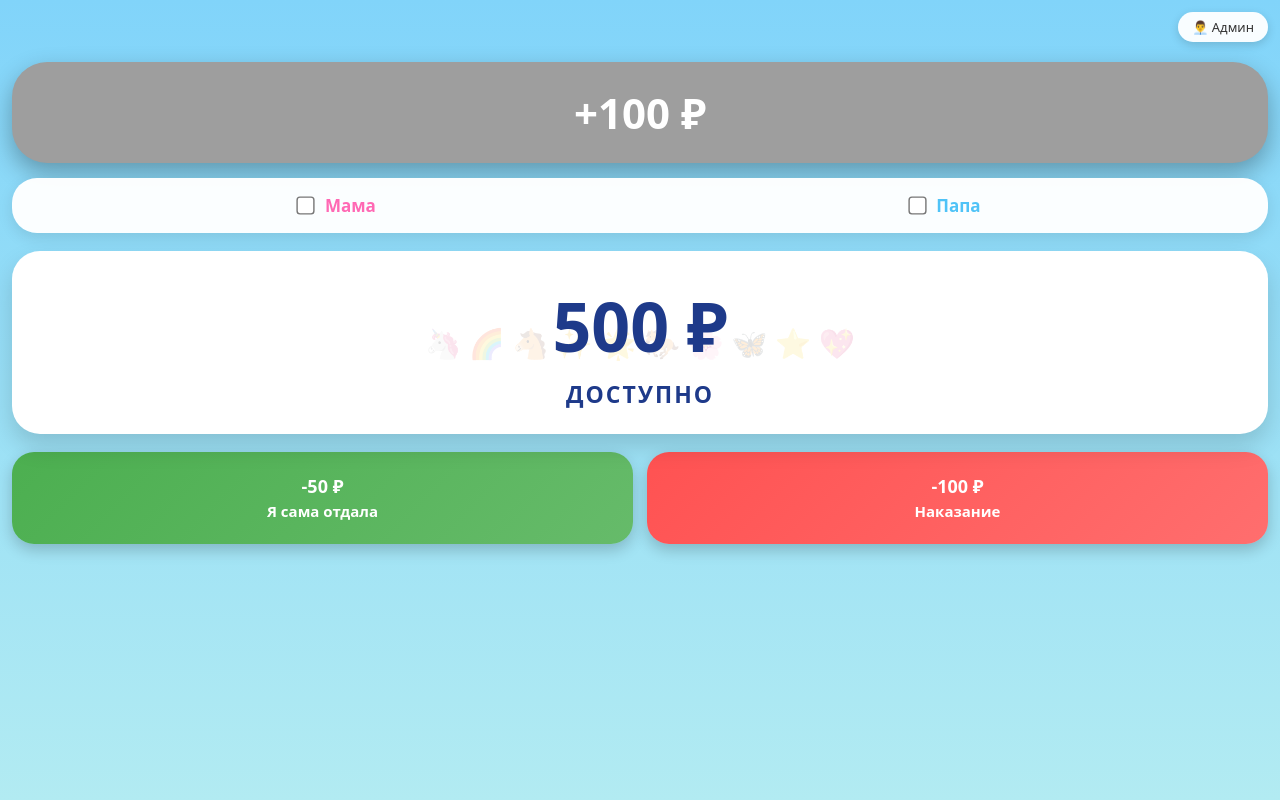
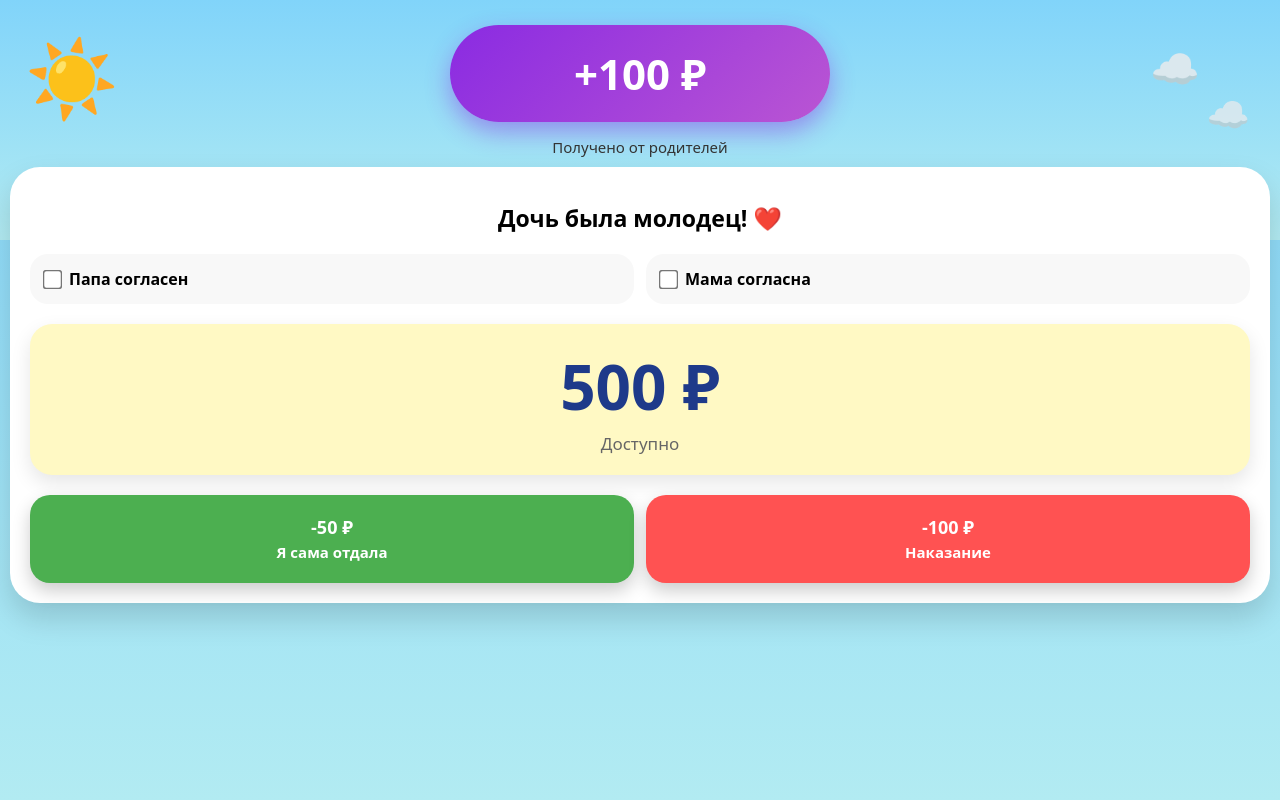
Before and after one commit to Daron6030/KidsAllowanceApp, a Flask app: page / in a window 1280 px wide. Run offline with Flask 3, Linux system fonts and the light colour scheme.

Commit message:
Update index.html

```diff
--- a/templates/index.html
+++ b/templates/index.html
@@ -8,145 +8,168 @@
         * { margin: 0; padding: 0; box-sizing: border-box; }
         body {
             font-family: system-ui, -apple-system, BlinkMacSystemFont, "Segoe UI", Roboto, sans-serif;
-            background: linear-gradient(180deg, #81D4FA, #B2EBF2);
+            background: linear-gradient(#81D4FA, #B2EBF2);
             min-height: 100vh;
-            padding: 12px;
+            padding: 10px;
             position: relative;
             overflow: hidden;
         }
 
-        .admin-btn {
+        .sky {
             position: absolute;
-            top: 12px;
-            right: 12px;
-            background: rgba(255,255,255,0.95);
-            color: #333;
-            padding: 6px 14px;
-            border-radius: 20px;
-            font-size: 13px;
-            box-shadow: 0 3px 10px rgba(0,0,0,0.15);
-            z-index: 10;
-            text-decoration: none;
+            top: 0; left: 0; right: 0;
+            height: 240px;
+            background: linear-gradient(#81D4FA, #B2EBF2);
+            z-index: -1;
+            overflow: hidden;
         }
 
+        .sun { font-size: 75px; position: absolute; top: 25px; left: 25px; }
+        .cloud1 { font-size: 40px; position: absolute; top: 40px; right: 80px; opacity: 0.9; }
+        .cloud2 { font-size: 35px; position: absolute; top: 90px; right: 30px; opacity: 0.8; }
+
         .plus-btn {
-            background: #9E9E9E;
+            background: linear-gradient(135deg, #8A2BE2, #BA55D3);
             color: white;
             font-size: 42px;
             font-weight: 700;
-            padding: 22px;
-            border-radius: 35px;
+            padding: 20px 30px;
+            border-radius: 50px;
             text-align: center;
-            margin: 50px 0 15px 0;
-            box-shadow: 0 10px 25px rgba(0,0,0,0.3);
-            cursor: not-allowed;
-        }
-        .plus-btn.active {
-            background: linear-gradient(135deg, #8A2BE2, #BA55D3);
-            cursor: pointer;
+            margin: 15px auto;
+            width: 92%;
+            max-width: 380px;
+            box-shadow: 0 10px 25px rgba(138, 43, 226, 0.45);
+            display: flex;
+            align-items: center;
+            justify-content: center;
+            gap: 12px;
         }
 
-        .parents {
-            background: rgba(255,255,255,0.97);
-            padding: 16px 20px;
-            border-radius: 25px;
+        .content {
+            background: white;
+            border-radius: 30px;
+            padding: 20px;
+            margin-top: 10px;
+            box-shadow: 0 15px 30px rgba(0,0,0,0.15);
+        }
+
+        .title {
+            text-align: center;
+            font-size: 23px;
+            font-weight: 700;
+            margin: 15px 0 20px 0;
+        }
+
+        .checkboxes {
             display: flex;
-            justify-content: space-around;
-            margin: 12px 0;
-            box-shadow: 0 5px 15px rgba(0,0,0,0.1);
+            gap: 12px;
+            margin-bottom: 20px;
+        }
+
+        .check {
+            flex: 1;
+            background: #f8f8f8;
+            padding: 14px 16px;
+            border-radius: 18px;
+            display: flex;
+            align-items: center;
+            gap: 10px;
+            font-size: 16px;
+            font-weight: 600;
         }
 
         .balance-card {
-            background: white;
-            border-radius: 28px;
-            padding: 28px 20px 24px;
+            background: #FFF9C4;
+            border-radius: 22px;
+            padding: 20px;
             text-align: center;
-            box-shadow: 0 12px 25px rgba(0,0,0,0.15);
-            margin: 18px 0;
-            position: relative;
-            overflow: hidden;
-        }
-        .balance-card::before {
-            content: "🦄 🌈 🐴 ✨ 🌟 🐎 🌸 🦋 ⭐ 💖";
-            position: absolute;
-            font-size: 29px;
-            opacity: 0.14;
-            top: 12px; left: 12px; right: 12px; bottom: 12px;
-            display: flex;
-            flex-wrap: wrap;
-            justify-content: space-around;
-            align-content: space-around;
-            line-height: 1.5;
-            pointer-events: none;
-            z-index: 1;
+            margin: 20px 0;
+            box-shadow: 0 8px 20px rgba(0,0,0,0.1);
         }
 
         .balance {
-            font-size: 68px;
+            font-size: 62px;
             font-weight: 700;
             color: #1e3a8a;
-            position: relative;
-            z-index: 2;
-        }
-        .available {
-            font-size: 23px;
-            font-weight: 700;
-            color: #1e3a8a;
-            letter-spacing: 2px;
-            margin-top: 6px;
-            position: relative;
-            z-index: 2;
         }
 
-        .btn-container { display: flex; gap: 14px; margin-top: 10px; }
+        .btn-container {
+            display: flex;
+            gap: 12px;
+        }
+
         .btn-green, .btn-red {
             flex: 1;
-            padding: 22px 12px;
-            border-radius: 22px;
+            padding: 20px 10px;
+            border-radius: 20px;
+            color: white;
+            font-weight: 700;
             font-size: 18px;
-            font-weight: 600;
-            color: white;
-            cursor: pointer;
-            box-shadow: 0 6px 15px rgba(0,0,0,0.2);
             text-align: center;
+            box-shadow: 0 8px 18px rgba(0,0,0,0.2);
         }
-        .btn-green { background: linear-gradient(135deg, #4CAF50, #66BB6A); }
-        .btn-red  { background: linear-gradient(135deg, #FF5252, #FF6E6E); }
+
+        .btn-green { background: #4CAF50; }
+        .btn-red  { background: #FF5252; }
     </style>
 </head>
 <body>
 
-    <a href="/login" class="admin-btn">👨‍💼 Админ</a>
+<div class="sky">
+    <div class="sun">☀️</div>
+    <div class="cloud1">☁️</div>
+    <div class="cloud2">☁️</div>
+</div>
 
 <div class="container">
 
-        <div id="plusBtn" class="plus-btn" onclick="submitForm('add100')">
+    <!-- Большая кнопка +100 -->
+    <div class="plus-btn" id="plusBtn" onclick="submitForm('add100')">
         +100 ₽
     </div>
 
-        <div class="parents">
-            <label style="font-size:17px; font-weight:600; color:#FF69B4;">
-                <input type="checkbox" id="mom" onchange="checkApproval()" style="transform:scale(1.4); margin-right:8px;"> Мама
-            </label>
-            <label style="font-size:17px; font-weight:600; color:#4FC3F7;">
-                <input type="checkbox" id="dad" onchange="checkApproval()" style="transform:scale(1.4); margin-right:8px;"> Папа
-            </label>
+    <div style="text-align:center; color:#333; margin-bottom:8px; font-size:15px;">
+        Получено от родителей
     </div>
 
-        <div class="balance-card">
-            <div class="balance">{{ balance }} ₽</div>
-            <p class="available">ДОСТУПНО</p>
+    <div class="content">
+
+        <div class="title">
+            Дочь была молодец! ❤️
         </div>
 
-        <div class="btn-container">
-            <div class="btn-green" onclick="submitForm('minus50')">
-                -50 ₽<br><small>Я сама отдала</small>
+        <!-- Чекбоксы -->
+        <div class="checkboxes">
+            <div class="check">
+                <input type="checkbox" id="dad" onchange="checkApproval()" style="transform:scale(1.5)">
+                <span>Папа согласен</span>
             </div>
-            <div class="btn-red" onclick="submitForm('minus100')">
-                -100 ₽<br><small>Наказание</small>
+            <div class="check">
+                <input type="checkbox" id="mom" onchange="checkApproval()" style="transform:scale(1.5)">
+                <span>Мама согласна</span>
             </div>
         </div>
 
+        <!-- Баланс -->
+        <div class="balance-card">
+            <div class="balance">{{ balance }} ₽</div>
+            <div style="font-size:17px; color:#666; margin-top:4px;">Доступно</div>
+        </div>
+
+        <!-- Кнопки списания -->
+        <div class="btn-container">
+            <div class="btn-green" onclick="submitForm('minus50')">
+                -50 ₽<br>
+                <small>Я сама отдала</small>
+            </div>
+            <div class="btn-red" onclick="submitForm('minus100')">
+                -100 ₽<br>
+                <small>Наказание</small>
+            </div>
+        </div>
+
+    </div>
 </div>
 
 <form id="actionForm" method="POST" style="display:none;">
```
Lines whose indentation alone changed are shown as unchanged.
